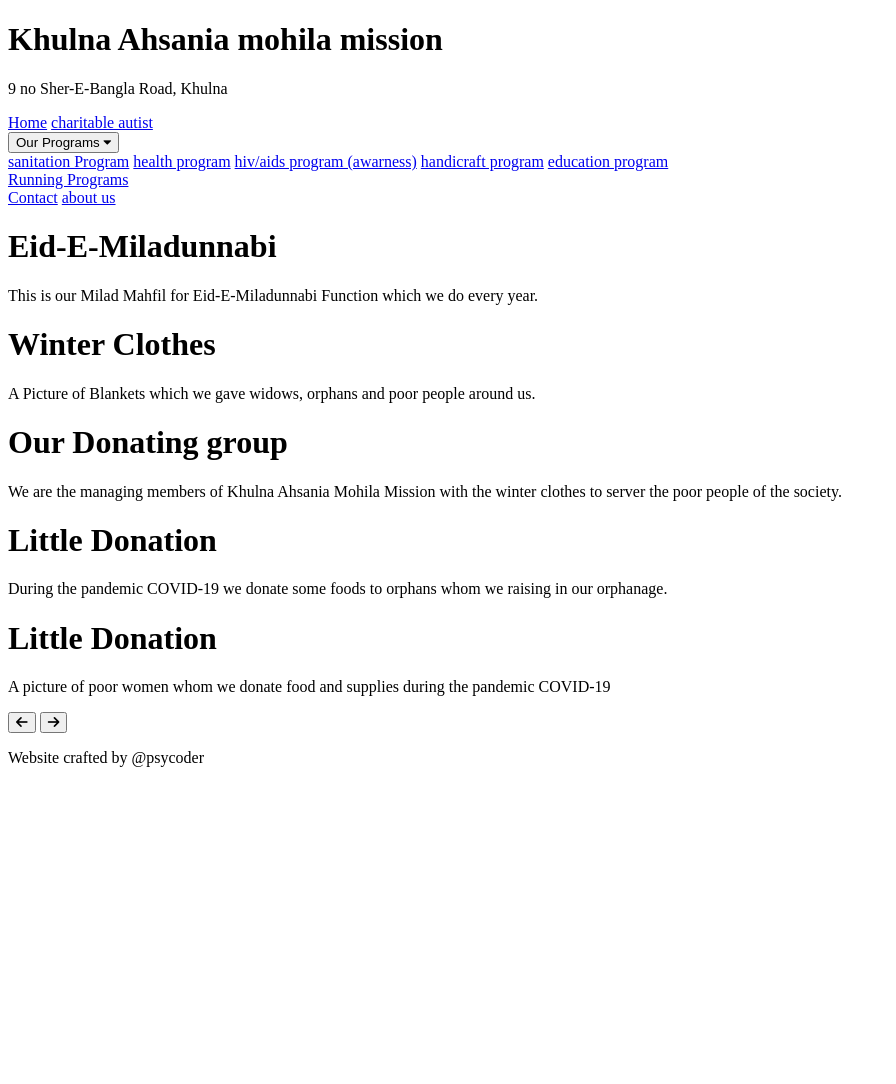
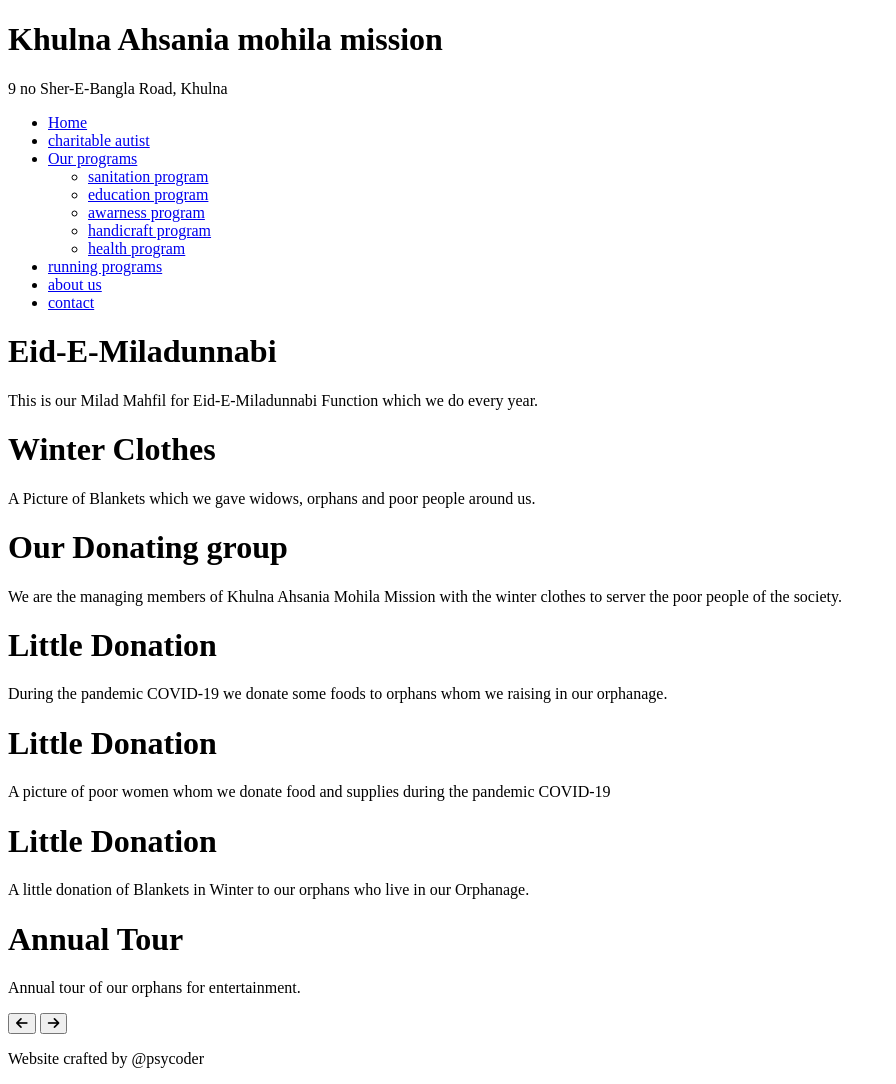
Before and after one commit to ahadnur/kamm, a Django app: page / in a window 1280 px wide. Shown: the whole page, without its empty margins (0-896 px from the left). Before the commit the page ends 767 px from the top, so only its background shows below. Run offline with Django 3.2, Linux system fonts and the light colour scheme; data comes from the database, SQL or seed files in the repository; some libraries are stand-ins or nearby versions.

Commit message:
navbar updated and two images of orphanage updated

```diff
--- a/templates/pages/home.html
+++ b/templates/pages/home.html
@@ -36,6 +36,18 @@
         <p>A picture of poor women whom we donate food and supplies during the pandemic COVID-19</p>
       </div>
     </div>
+    <div class="slide">
+      <div class="content">
+        <h1>Little Donation</h1>
+        <p>A little donation of Blankets in Winter to our orphans who live in our Orphanage.</p>
+      </div>
+    </div>
+    <div class="slide">
+      <div class="content">
+        <h1>Annual Tour</h1>
+        <p>Annual tour of our orphans for entertainment.</p>
+      </div>
+    </div>
   </div>
   <div class="buttons">
     <button id="prev"><i class="fas fa-arrow-left"></i></button>
--- a/templates/pages/partials/_nav.html
+++ b/templates/pages/partials/_nav.html
@@ -1,6 +1,6 @@
 {% load static %}
 
-<div class="navbar">
+<!-- <div class="navbar">
     <a href="{% url 'home' %}">Home</a>
     <a href="{% url 'ch-autist' %}">charitable autist</a>
     <div class="dropdown">
@@ -20,4 +20,25 @@
       <a href="{% url 'contact' %}">Contact</a>
       <a href="{% url 'about-us' %}">about us</a>
     </div>
-  </div>
+    <div class="menu-toggle"><i class="fa fa-bars" aria-hidden="true"></i></div>
+  </div> -->
+
+  <nav>
+    <ul>
+      <li><a href="{% url 'home' %}">Home</a></li>
+      <li><a href="{% url 'ch-autist' %}">charitable autist</a></li>
+      <li><a href="#">Our programs</a>
+        <ul>
+          <li><a href="{% url 'sanitation' %}">sanitation program</a></li>
+          <li><a href="{% url 'education' %}">education program</a></li>
+          <li><a href="{% url 'awarness' %}">awarness program</a></li>
+          <li><a href="{% url 'handicraft' %}">handicraft program</a></li>
+          <li><a href="{% url 'health' %}">health program</a></li>
+        </ul>
+      </li>
+      <li><a href="{% url 'running-programs' %}">running programs</a></li>
+
+      <li><a href="{% url 'about-us' %}">about us</a></li>
+      <li><a href="{% url 'contact' %}">contact</a></li>
+    </ul>
+  </nav>
```
Also changed, not shown: 3 other files.
